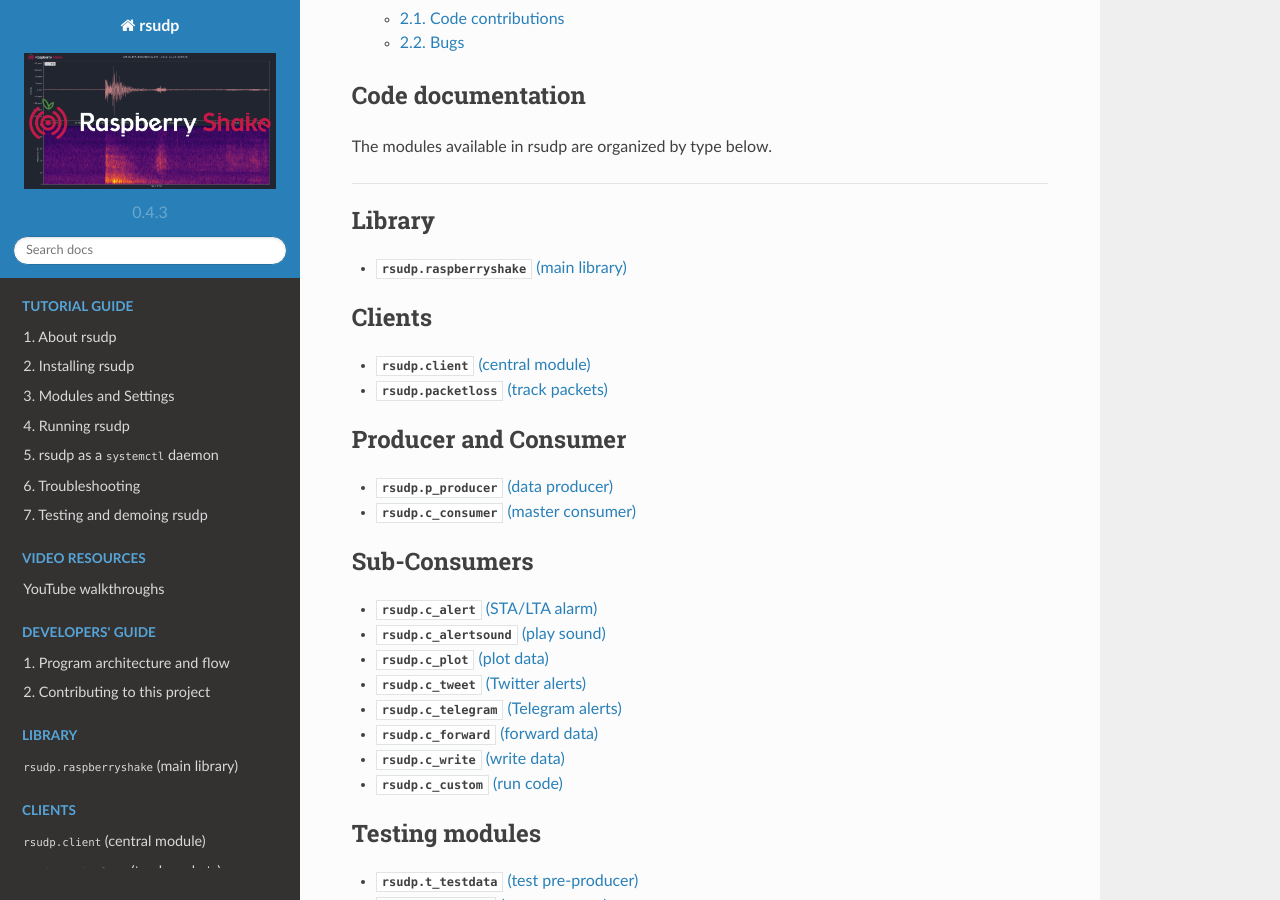
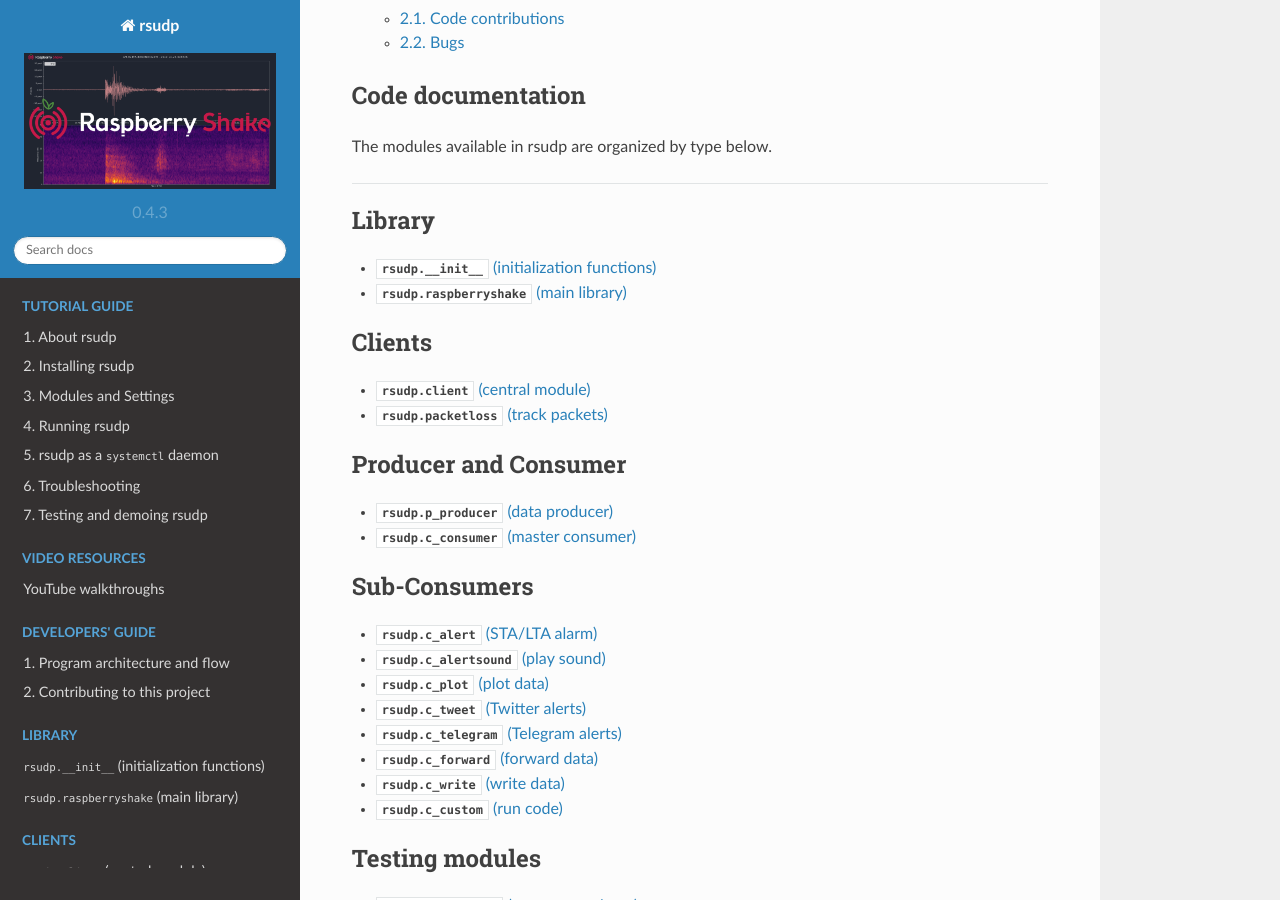
Before and after one commit to raspishake/rsudp, a Sphinx documentation site: the page built from docs/index.rst, in a window 1280 px wide and 900 px high, scrolled down 1984 px. Built offline with Sphinx 7.4.7 and the Read the Docs theme 2.0.0, drawn with Linux system fonts in a browser that asks for light colours; the version number is read from the project's files by our own code.

Commit message:
adding init docs

```diff
--- a/docs/index.rst
+++ b/docs/index.rst
@@ -69,6 +69,7 @@ The modules available in rsudp are organized by type below.
     :maxdepth: 2
     :caption: Library
 
+    init
     raspberryshake
 
 .. toctree::
--- a/docs/init.rst
+++ b/docs/init.rst
@@ -1,4 +1,4 @@
-:py:data:`rsudp.raspberryshake` (main library)
+:py:data:`rsudp.__init__` (initialization functions)
 =====================================================
 
 These are the initialization functions in rsudp.
```
